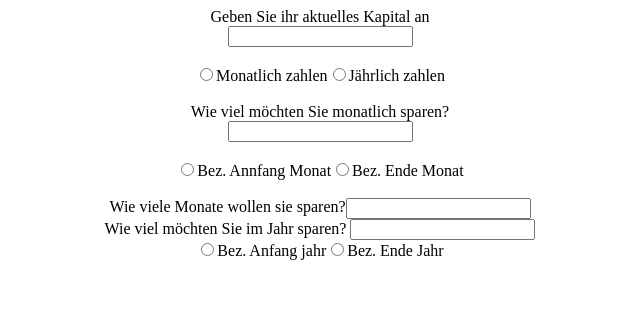
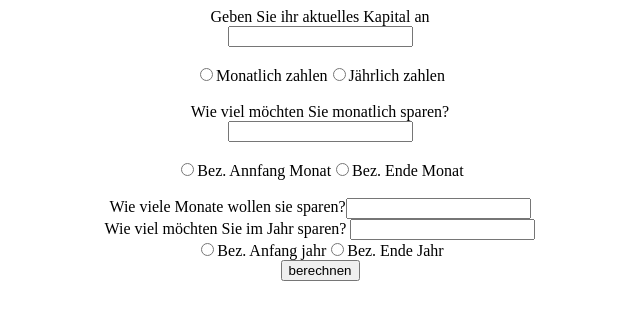
Before and after one commit to y4nisb/Pensionsrechner, a React (Create React App) app in the folder client/: page / in a window 1280 px wide. Shown: the top 320 px of the page, without its empty margins (320-960 px from the left). Built offline with nearby package versions, Linux system fonts and the light colour scheme.

Commit message:
Button berechnen
Button zum Berechnen des ganzen wurd eingefügt

```diff
--- a/client/src/App.js
+++ b/client/src/App.js
@@ -56,6 +56,10 @@ function App() {
         <input type="radio" name="bezEndJahr" value="bezEndJahr" />
         <label>Bez. Ende Jahr</label>
       </div>
+
+      <div className="berechnenButton">
+        <button name="berechnen">berechnen</button>
+      </div>
     </div>
   );
 }
```
